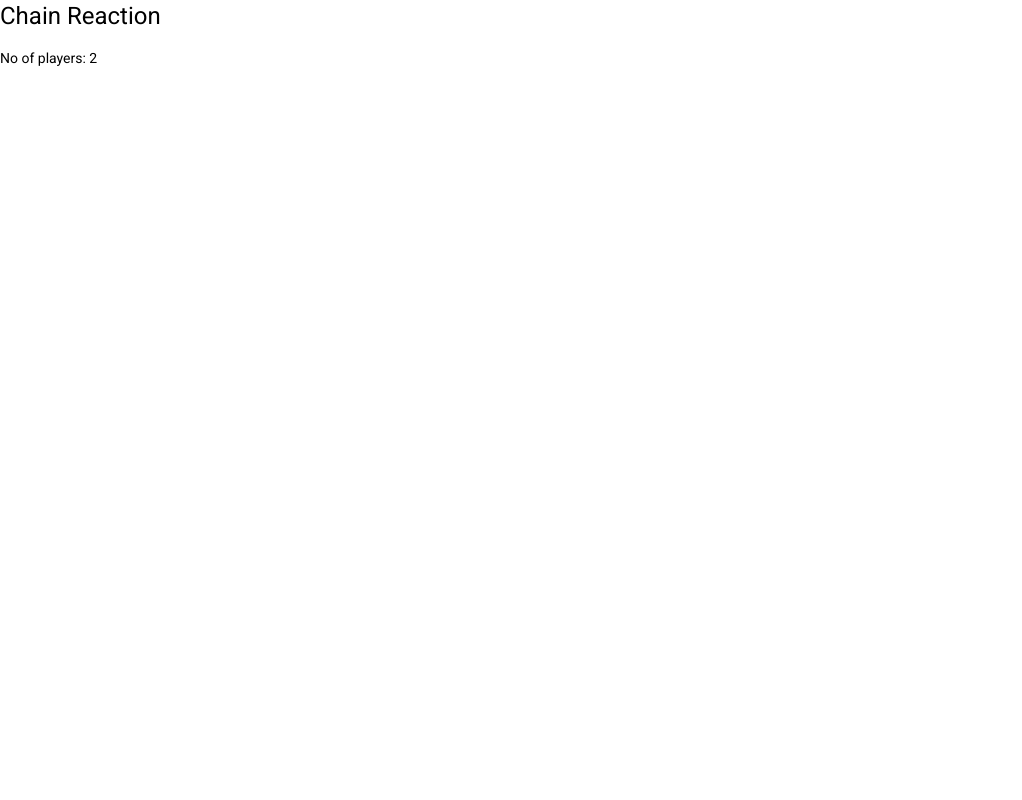
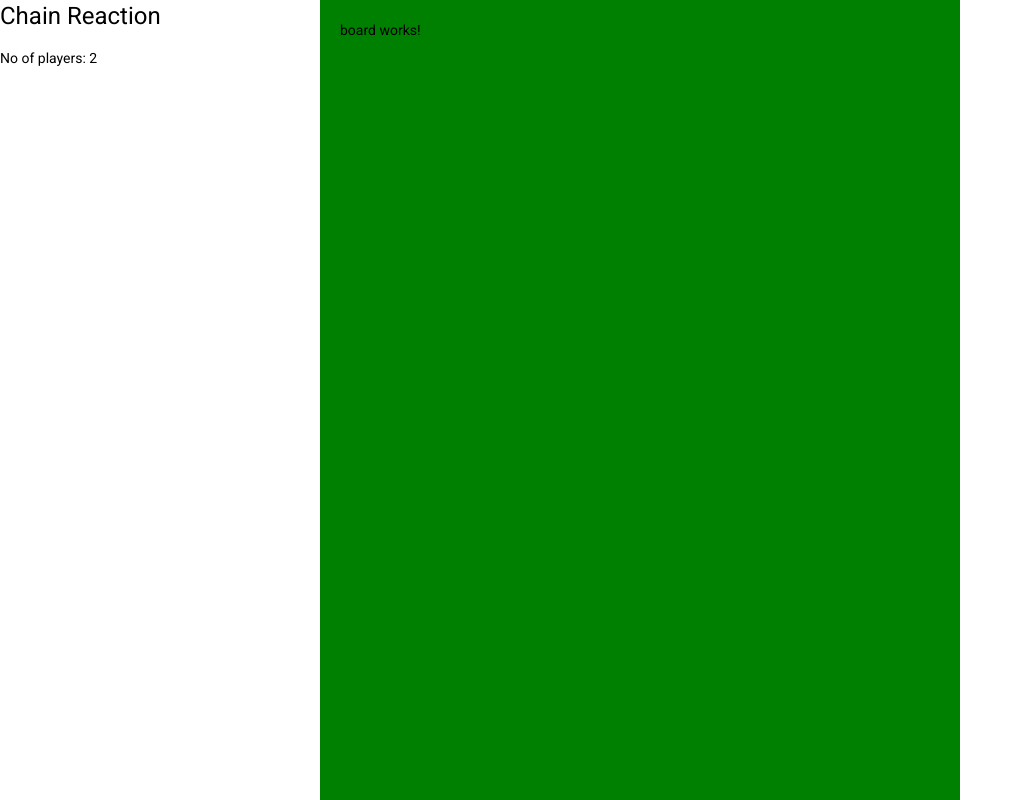
Before and after one commit to vikramthyagarajan/chain-reaction, an Angular app: page /games/1 in a window 1280 px wide. Shown: the whole page, without its empty margins (0-1022 px from the left). Built offline with nearby package versions, Linux system fonts and the light colour scheme.

Commit message:
Added the board comp and game template

```diff
--- a/src/app/app.module.ts
+++ b/src/app/app.module.ts
@@ -6,12 +6,14 @@ import { AppComponent } from './app.component';
 import { BrowserAnimationsModule } from '@angular/platform-browser/animations';
 import { GameComponent } from './game/game.component';
 import { HomeComponent } from './home/home.component';
+import { BoardComponent } from './molecules/board/board.component';
 
 @NgModule({
   declarations: [
     AppComponent,
     HomeComponent,
-    GameComponent
+    GameComponent,
+    BoardComponent
   ],
   imports: [
     BrowserModule,
--- a/src/app/game/game.component.html
+++ b/src/app/game/game.component.html
@@ -4,7 +4,9 @@
         <p>No of players: {{game.players}}</p>
     </div>
     <div class="panel game-container">
-        <div class="board"></div>
+        <div class="board-container">
+            <app-board></app-board>
+        </div>
     </div>
     <div class="panel score-container"></div>
 </div>
--- a/src/app/game/game.component.scss
+++ b/src/app/game/game.component.scss
@@ -3,11 +3,16 @@
     width: 100%;
     display: flex;
     flex-direction: row;
-    justify-content: center;
 
     .panel {
+        flex: 1;
         height: 100%;
-        width: auto;
-        flex: 1;
+    }
+
+    .game-container {
+        flex-basis: 50%;
+        flex-grow: 0;
+        padding: 20px;
+        background: green;
     }
 }
--- a/src/app/home/home.component.ts
+++ b/src/app/home/home.component.ts
@@ -6,6 +6,7 @@ import { Component, OnInit } from '@angular/core';
   styleUrls: ['./home.component.scss']
 })
 export class HomeComponent implements OnInit {
+  title = "Chain Reaction"
 
   constructor() { }
 
--- /dev/null
+++ b/src/app/molecules/board/board.component.html
@@ -0,0 +1 @@
+<p>board works!</p>
--- /dev/null
+++ b/src/app/molecules/board/board.component.ts
@@ -0,0 +1,15 @@
+import { Component, OnInit } from '@angular/core';
+
+@Component({
+  selector: 'app-board',
+  templateUrl: './board.component.html',
+  styleUrls: ['./board.component.scss']
+})
+export class BoardComponent implements OnInit {
+
+  constructor() { }
+
+  ngOnInit(): void {
+  }
+
+}
--- a/src/styles.scss
+++ b/src/styles.scss
@@ -36,6 +36,7 @@ $chain-reaction-theme: mat-light-theme((
 /* You can add global styles to this file, and also import other style files */
 
 html, body { height: 100%; }
+* { box-sizing: border-box; }
 body { margin: 0; font-family: Roboto, "Helvetica Neue", sans-serif; height: 100%; }
 app-root {
   display: block;
```
Also changed, not shown: src/app/molecules/board/board.component.scss (added), 1 other file (tests, documents, lock files or other folders).
